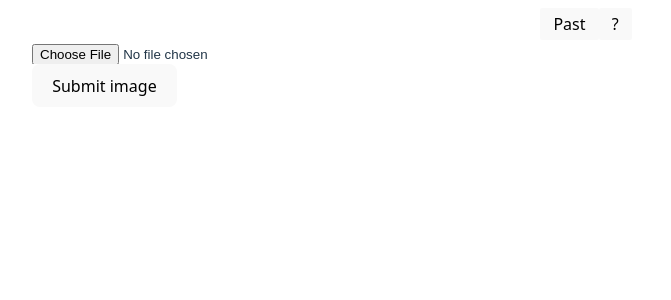
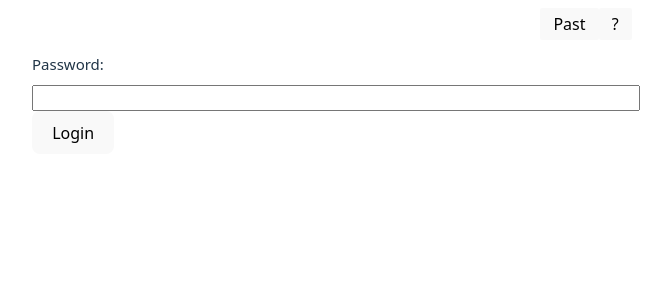
Before and after one commit to GiovanniLibrizzi/guesstheband, a React (Vite) app in the folder client/: page /admin/test in a window 1280 px wide. Shown: the top 300 px of the page, without its empty margins (308-979 px from the left). Built offline with nearby package versions, Linux system fonts and the light colour scheme.

Commit message:
password protected test

```diff
--- a/client/src/pages/ImageTest.jsx
+++ b/client/src/pages/ImageTest.jsx
@@ -1,6 +1,7 @@
 import { useState, useEffect } from "react";
 import axios from "axios";
 import "../css/Admin.css";
+import AdminLogin from "../components/AdminLogin";
 
 function ImageTest() {
   const [image, setImage] = useState(null);
@@ -38,7 +39,7 @@ function ImageTest() {
     setImage(target.files[0]);
   }
 
-  return (
+  const testHtml = (
     <>
       <form onSubmit={handleSubmit}>
         <input
@@ -52,6 +53,8 @@ function ImageTest() {
       </form>
     </>
   );
+
+  return <AdminLogin renderHTML={testHtml} />;
 }
 
 export default ImageTest;
```
